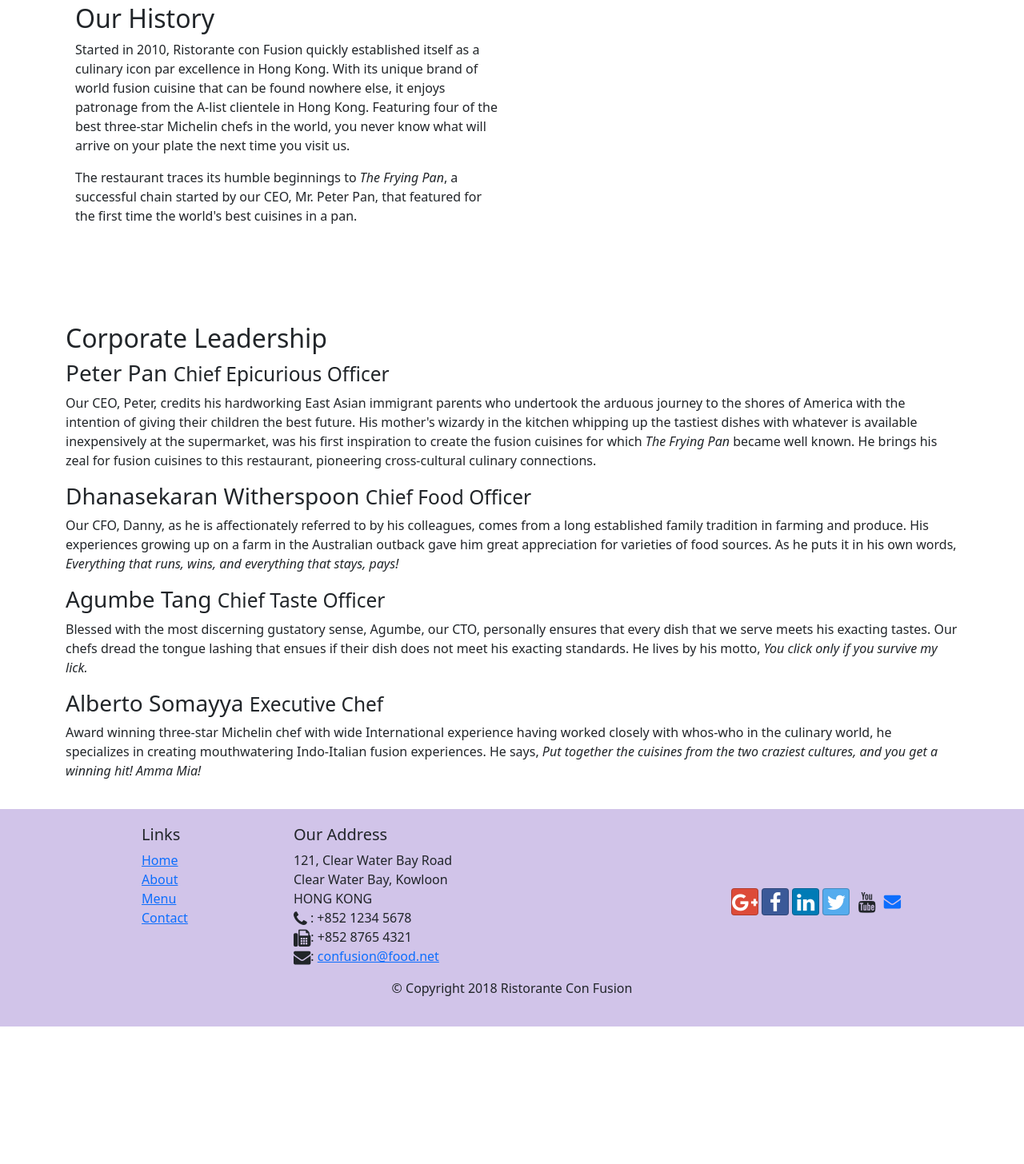
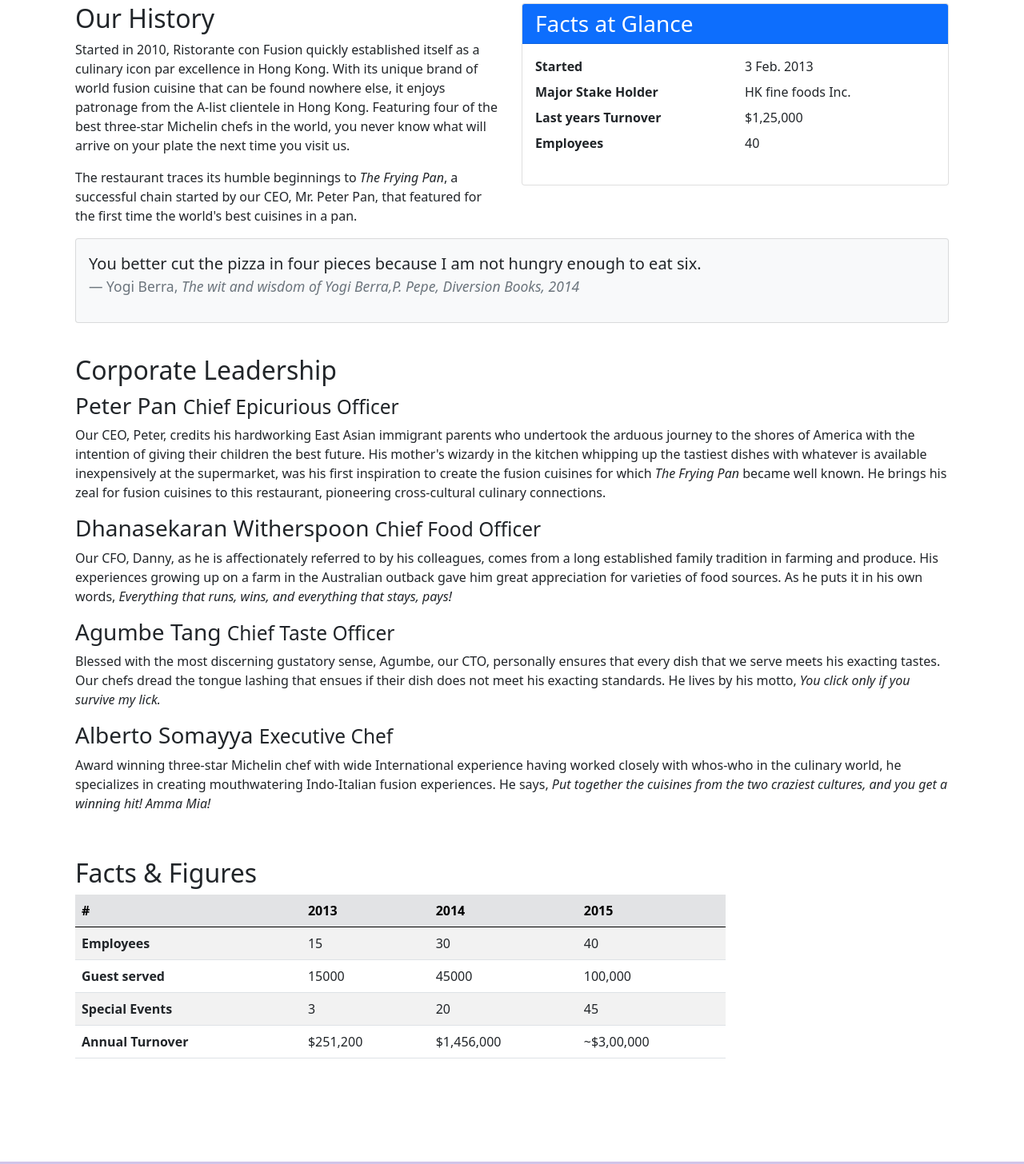
Before and after one commit to Jasai007/Bootstrap, a website: page aboutus.html in a window 1280 px wide. Shown: the part 407-1863 px from the top of the page at 80% size. Before the commit the page ends 1691 px from the top, so only its background shows below. Drawn offline with nearby package versions, Linux system fonts and the light colour scheme.

Commit message:
Tables and Cards

```diff
--- a/aboutus.html
+++ b/aboutus.html
@@ -67,13 +67,42 @@
                 <p>Started in 2010, Ristorante con Fusion quickly established itself as a culinary icon par excellence in Hong Kong. With its unique brand of world fusion cuisine that can be found nowhere else, it enjoys patronage from the A-list clientele in Hong Kong.  Featuring four of the best three-star Michelin chefs in the world, you never know what will arrive on your plate the next time you visit us.</p>
                 <p>The restaurant traces its humble beginnings to <em>The Frying Pan</em>, a successful chain started by our CEO, Mr. Peter Pan, that featured for the first time the world's best cuisines in a pan.</p>
             </div>
-            <div class="col col-auto">
+            <div class="col-sm">
+                <div class="card">
+                    <h3 class="card-header bg-primary text-white">Facts at Glance</h3>
+                    <div class="card-body">
+                        <dl class="row">
+                            <dt class="col-6">Started</dt>
+                            <dd class="col-6">3 Feb. 2013</dd>
+                            <dt class="col-6">Major Stake Holder</dt>
+                            <dd class="col-6">HK fine foods Inc.</dd>
+                            <dt class="col-6">Last years Turnover</dt>
+                            <dd class="col-6">$1,25,000</dd>
+                            <dt class="col-6">Employees</dt>
+                            <dd class="col-6">40</dd>
+
+
+                        </dl>
+                    </div>
+                </div>
+
+            </div>
+            <div class="col-12">
+                <div class="card card-body bg-light">
+                    <blockquote class="blockquote">
+                        <p>You better cut the pizza in four pieces because I am not hungry enough to eat six. </p>
+                        <footer class="blockquote-footer">Yogi Berra,
+                            <cite title="Source title">The wit and wisdom of Yogi Berra,P. Pepe, Diversion Books, 2014</cite>
+                        </footer>
+                    </blockquote>
+
+                </div>
             </div>
         </div>
 
 
-        <div class="row-content">
-            <div>
+        <div class="row row-content">
+            <div class="col-12">
                 <h2>Corporate Leadership</h2>
                 <h3>Peter Pan <small>Chief Epicurious Officer</small></h3>
                 <p class="d-none d-sm-block">Our CEO, Peter, credits his hardworking East Asian immigrant parents who undertook the arduous journey to the shores of America with the intention of giving their children the best future. His mother's wizardy in the kitchen whipping up the tastiest dishes with whatever is available inexpensively at the supermarket, was his first inspiration to create the fusion cuisines for which <em>The Frying Pan</em> became well known. He brings his zeal for fusion cuisines to this restaurant, pioneering cross-cultural culinary connections.</p>
@@ -84,6 +113,53 @@
                 <h3>Alberto Somayya <small>Executive Chef</small></h3>
                 <p class="d-none d-sm-block">Award winning three-star Michelin chef with wide International experience having worked closely with whos-who in the culinary world, he specializes in creating mouthwatering Indo-Italian fusion experiences. He says, <em>Put together the cuisines from the two craziest cultures, and you get a winning hit! Amma Mia!</em></p>
             </div>
+       </div>
+       <div class="row row-content">
+           <div class="col-12 col-sm-9">
+               <h2>Facts & Figures</h2>
+               <div class="table-responsive">
+                   <table class="table table-striped">
+                    <thead class="table-secondary">
+                        <tr>
+                            <th>#</th>
+                            <th>2013</th>
+                            <th>2014</th>
+                            <th>2015</th>
+                        </tr>
+                    </thead>
+                    <tbody>
+                        <tr>
+                            <th>Employees</th>
+                            <td>15</td>
+                            <td>30</td>
+                            <td>40</td>
+                        </tr>
+                        <tr>
+                            <th scope="col">Guest served</th>
+                            <td>15000</td>
+                            <td>45000</td>
+                            <td>100,000</td>
+                        </tr>
+                        <tr>
+                            <th scope="col">Special Events</th>
+                            <td>3</td>
+                            <td>20</td>
+                            <td>45</td>
+                        </tr>
+                        <tr>
+                            <th scope="col">Annual Turnover</th>
+                            <td>$251,200</td>
+                            <td>$1,456,000</td>
+                            <td>~$3,00,000</td>
+                        </tr>
+                    </tbody>
+
+                   </table>
+               </div>
+           </div>
+           <div class="col-12 col-sm-3">
+
+           </div>
        </div>
 
     </div>
```
Also changed, not shown: contactus.html (+1 -1 lines).
